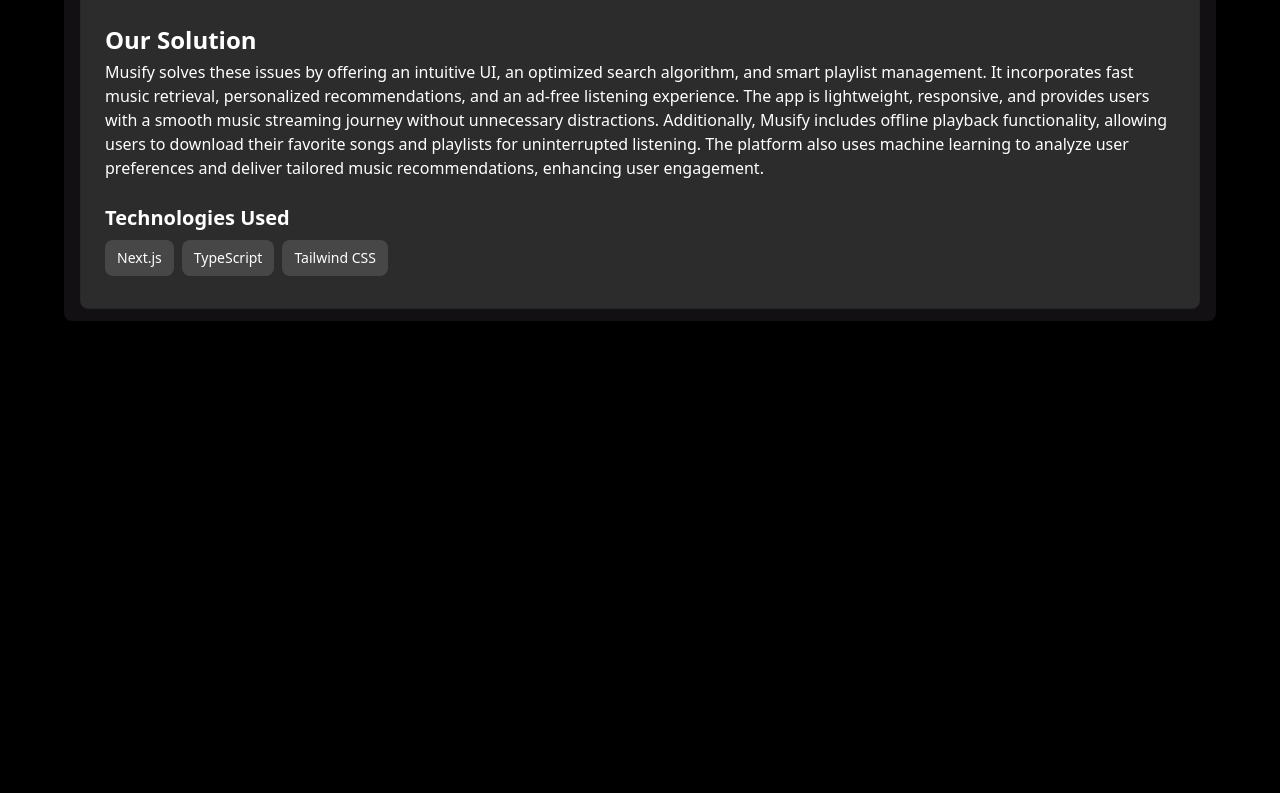
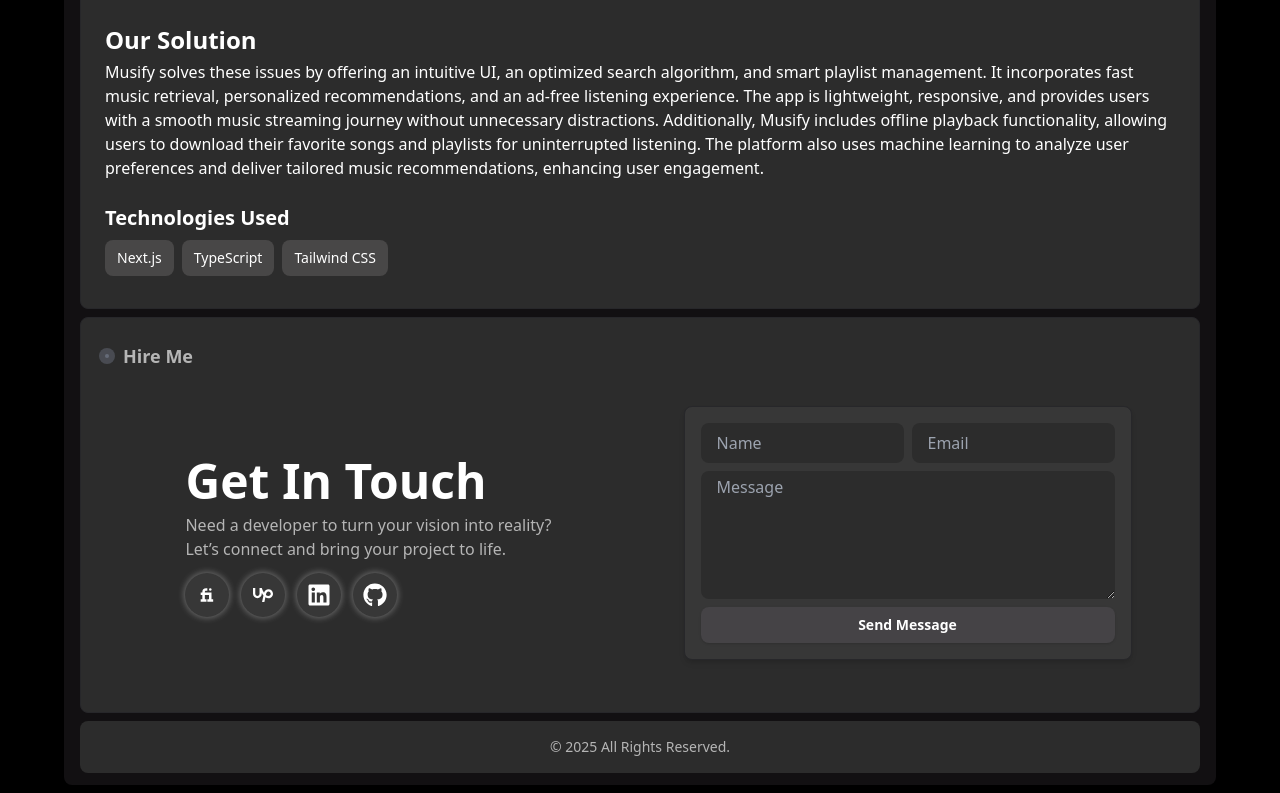
Before and after one commit to mafaqatiq/frontend, a Next.js app: page /projects/1 in a window 1280 px wide. Shown: the part 945-1738 px from the top of the page. Before the commit the page ends 1274 px from the top, so only its background shows below. Built offline with nearby package versions, Linux system fonts and the light colour scheme.

Commit message:
added hire me and footer sec in projects/id

```diff
--- a/app/(root)/projects/[id]/page.tsx
+++ b/app/(root)/projects/[id]/page.tsx
@@ -7,6 +7,8 @@
 import { Url } from "next/dist/shared/lib/router/router";
 import Link from "next/link";
 import { ExternalLink } from "lucide-react";
+import HireMeSection from "@/components/HireMeSection";
+import FooterSection from "@/components/FooterSection";
 
 const ProjectPage = () => {
   const { id } = useParams();
@@ -19,7 +21,15 @@
     return <div className="text-center text-white">Project not found.</div>;
   }
 
-  const { title, detail, problem, solution, technologies, githubUrl, videoUrl } = project;
+  const {
+    title,
+    detail,
+    problem,
+    solution,
+    technologies,
+    githubUrl,
+    videoUrl,
+  } = project;
 
   if (inView && !hasAnimated) {
     setHasAnimated(true);
@@ -36,7 +46,9 @@
       <section className="skills scroll-mt-24 dark:bg-[#2c2c2c] bg-[#FDFDFD] rounded-lg mt-2 mx-2 lg:mx-0 sm:mx-0 sm:mt-0 lg:mt-0 border">
         <div className="w-full px-6 py-8 ">
           <div className="flex">
-          <h1 className="lg:text-3xl  sm:text-2xl text-xl font-bold mb-2">{title}</h1>
+            <h1 className="lg:text-3xl  sm:text-2xl text-xl font-bold mb-2">
+              {title}
+            </h1>
             {githubUrl && (
               <Link
                 href={githubUrl as Url}
@@ -52,7 +64,9 @@
               </Link>
             )}
           </div>
-          <p className=" text-sm lg:text-base text-gray-600 dark:text-white  mb-6">{detail}</p>
+          <p className=" text-sm lg:text-base text-gray-600 dark:text-white  mb-6">
+            {detail}
+          </p>
 
           {/* Embedded YouTube Video */}
           <div className="relative w-full aspect-w-16 aspect-h-9">
@@ -70,22 +84,37 @@
           </div>
 
           <div className="mt-6">
-          <h1 className="lg:text-2xl  sm:text-xl text-xl font-bold mb-1">The Problems to Solve</h1>
-          <p className=" text-sm lg:text-base text-gray-600 dark:text-white  mb-6">{problem}</p>
-          <h1 className="lg:text-2xl  sm:text-xl text-xl font-bold mb-1">Our Solution</h1>
-          <p className=" text-sm lg:text-base text-gray-600 dark:text-white  mb-6">{solution}</p>
+            <h1 className="lg:text-2xl  sm:text-xl text-xl font-bold mb-1">
+              The Problems to Solve
+            </h1>
+            <p className=" text-sm lg:text-base text-gray-600 dark:text-white  mb-6">
+              {problem}
+            </p>
+            <h1 className="lg:text-2xl  sm:text-xl text-xl font-bold mb-1">
+              Our Solution
+            </h1>
+            <p className=" text-sm lg:text-base text-gray-600 dark:text-white  mb-6">
+              {solution}
+            </p>
             <h2 className="text-xl   font-bold">Technologies Used</h2>
             <ul className="flex gap-2 mt-2 flex-wrap">
               {technologies.map((tech, index) => (
-                <li key={index} className="flex text-xs lg:text-sm sm:text-sm items-center gap-2  dark:border-none hover:bg-[#efeeee]  dark:bg-[#484747] text-black border dark:text-white lg:px-3 px-3 mr-1 sm:m-0 lg:m-0 py-2 my-1 rounded-lg transition-all duration-300 dark:hover:bg-[#585858]">
+                <li
+                  key={index}
+                  className="flex text-xs lg:text-sm sm:text-sm items-center gap-2  dark:border-none hover:bg-[#efeeee]  dark:bg-[#484747] text-black border dark:text-white lg:px-3 px-3 mr-1 sm:m-0 lg:m-0 py-2 my-1 rounded-lg transition-all duration-300 dark:hover:bg-[#585858]"
+                >
                   {tech}
                 </li>
               ))}
             </ul>
           </div>
-
-
         </div>
+      </section>
+      <section className="hire-me scroll-mt-24 dark:bg-[#2c2c2c] bg-white rounded-lg mt-2 pb-0 lg:pb-8 sm:pb-8 mx-2 lg:mx-0 sm:mx-0 sm:mt-2 lg:mt-2 border">
+        <HireMeSection />
+      </section>
+      <section className="dark:bg-[#2c2c2c] bg-white rounded-lg pb-0 mx-2 lg:mx-0 sm:mx-0 sm:mt-2 lg:mt-2">
+        <FooterSection />
       </section>
     </motion.div>
   );
```
Lines whose indentation alone changed are shown as unchanged.
